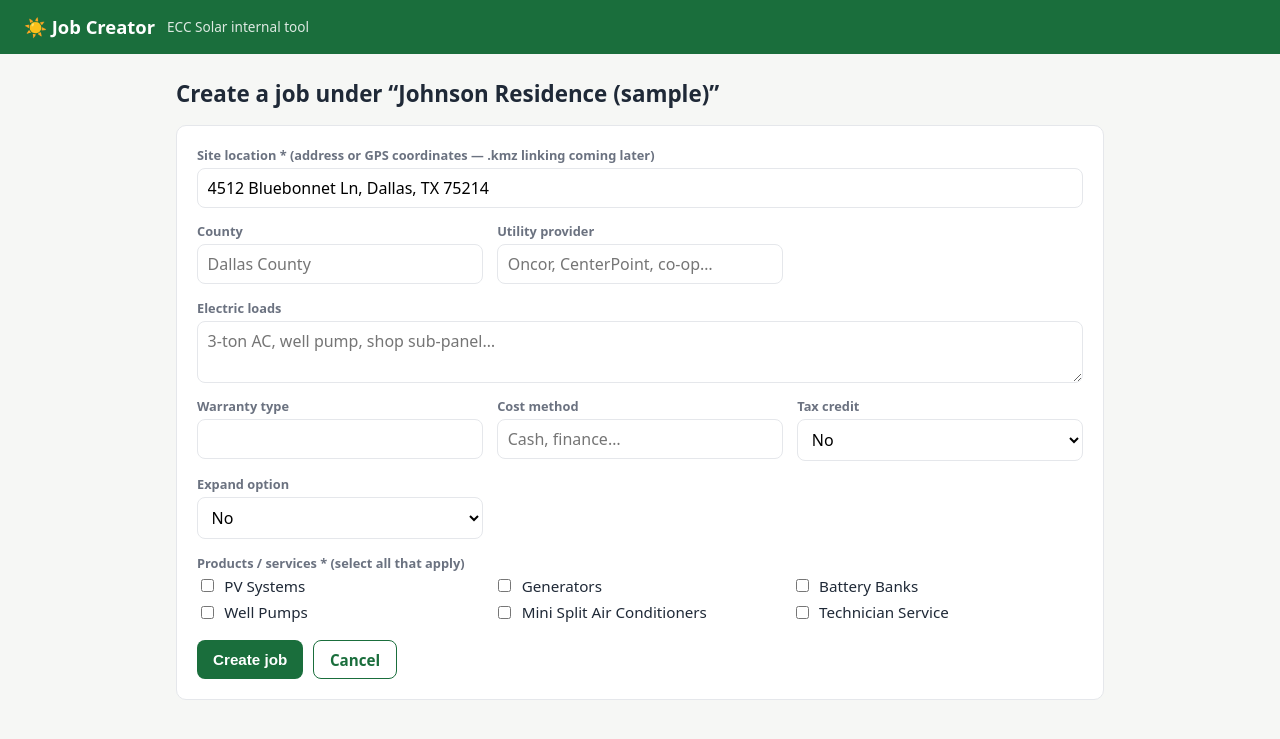
After one commit to RaIn-Solar/job-creator-app, a Flask app: page /clients/1/jobs/new in a window 1280 px wide. The commit adds this page. Shown: the top 739 px of the page. Run offline with Flask 3, Linux system fonts and the light colour scheme; data comes from the database, SQL or seed files in the repository.

Commit message:
Piece 3: job profiles stored under each client
- jobs table linked to clients by client_id (existing databases get
  the table automatically)
- /clients/<id>/jobs/new: job form with ECC's fields — site location
  (kmz-ready), county, electric loads, utility provider, warranty
  type, cost method, tax credit and expand option yes/no, and a
  products/services checkbox group
- /jobs/<id>: job detail page with product badges and a resources
  placeholder for Piece 4
- client profile lists that client's jobs with a New job button

Co-Authored-By: Claude <noreply@anthropic.com>
Claude-Session: https://claude.ai/code/session_01BHvuvRs6P5XV4UN15WC78E

```diff
--- a/app.py
+++ b/app.py
@@ -2,6 +2,7 @@
 
 Piece 1: Flask skeleton backed by SQLite; home page lists client profiles.
 Piece 2: "New client" form and individual client profile pages.
+Piece 3: job profiles stored under each client.
 
 Run it:
     python -m pip install -r requirements.txt
@@ -30,6 +31,22 @@ REQUIRED_CLIENT_FIELDS = {
     "street_address": "Street address",
     "billing_address": "Billing address",
 }
+
+# Job profile columns (products is stored as a comma-separated list).
+JOB_FIELDS = [
+    "site_location", "county", "electric_loads", "utility_provider",
+    "warranty_type", "cost_method", "tax_credit", "expand_option", "products",
+]
+
+# ECC's main products/services — the multi-select on the job form.
+PRODUCTS = [
+    "PV Systems",
+    "Generators",
+    "Battery Banks",
+    "Well Pumps",
+    "Mini Split Air Conditioners",
+    "Technician Service",
+]
 
 app = Flask(__name__)
 # Needed for flash messages; fine as a constant for an internal single-box tool.
@@ -68,6 +85,7 @@ def init_db():
     db = sqlite3.connect(DATABASE)
     db.executescript((BASE_DIR / "schema.sql").read_text())
     ensure_columns(db, "clients", CLIENT_FIELDS)
+    ensure_columns(db, "jobs", JOB_FIELDS)
     if db.execute("SELECT COUNT(*) FROM clients").fetchone()[0] == 0:
         db.executemany(
             "INSERT INTO clients"
@@ -83,6 +101,15 @@ def init_db():
                  "PO Box 2210, Houston, TX 77252",
                  "", "Neighbor referral — the Ortiz install"),
             ],
+        )
+        db.execute(
+            "INSERT INTO jobs (client_id, site_location, county,"
+            " electric_loads, utility_provider, warranty_type, cost_method,"
+            " tax_credit, expand_option, products) VALUES (1, ?, ?, ?, ?, ?, ?, ?, ?, ?)",
+            ("4512 Bluebonnet Ln, Dallas, TX 75214", "Dallas County",
+             "3-ton AC, well pump, shop sub-panel", "Oncor",
+             "Standard 10-year", "Cash", "Yes", "Yes",
+             "PV Systems, Battery Banks"),
         )
         db.commit()
     db.close()
@@ -119,12 +146,68 @@ def new_client():
 
 @app.route("/clients/<int:client_id>")
 def client_detail(client_id):
-    client = get_db().execute(
+    db = get_db()
+    client = db.execute(
         "SELECT * FROM clients WHERE id = ?", (client_id,)
     ).fetchone()
     if client is None:
         abort(404)
-    return render_template("client_detail.html", client=client)
+    jobs = db.execute(
+        "SELECT * FROM jobs WHERE client_id = ? ORDER BY created_at DESC",
+        (client_id,),
+    ).fetchall()
+    return render_template("client_detail.html", client=client, jobs=jobs)
+
+
+@app.route("/clients/<int:client_id>/jobs/new", methods=["GET", "POST"])
+def new_job(client_id):
+    db = get_db()
+    client = db.execute(
+        "SELECT * FROM clients WHERE id = ?", (client_id,)
+    ).fetchone()
+    if client is None:
+        abort(404)
+    if request.method == "POST":
+        values = {f: request.form.get(f, "").strip() for f in JOB_FIELDS}
+        selected = request.form.getlist("products")
+        values["products"] = ", ".join(p for p in PRODUCTS if p in selected)
+        errors = []
+        if not values["site_location"]:
+            errors.append("Site location is required.")
+        if not values["products"]:
+            errors.append("Select at least one product/service.")
+        if errors:
+            flash(" ".join(errors), "error")
+            return render_template(
+                "job_form.html", client=client, values=values,
+                selected=selected, products=PRODUCTS,
+            ), 400
+        cur = db.execute(
+            f"INSERT INTO jobs (client_id, {', '.join(JOB_FIELDS)})"
+            f" VALUES (?, {', '.join('?' * len(JOB_FIELDS))})",
+            [client_id] + [values[f] for f in JOB_FIELDS],
+        )
+        db.commit()
+        flash(f"Job created under {client['name']}.")
+        return redirect(url_for("job_detail", job_id=cur.lastrowid))
+    return render_template(
+        "job_form.html", client=client,
+        values={"site_location": client["street_address"]},
+        selected=[], products=PRODUCTS,
+    )
+
+
+@app.route("/jobs/<int:job_id>")
+def job_detail(job_id):
+    job = get_db().execute(
+        "SELECT jobs.*, clients.name AS client_name"
+        " FROM jobs JOIN clients ON clients.id = jobs.client_id"
+        " WHERE jobs.id = ?",
+        (job_id,),
+    ).fetchone()
+    if job is None:
+        abort(404)
+    return render_template("job_detail.html", job=job)
 
 
 if __name__ == "__main__":
--- a/schema.sql
+++ b/schema.sql
@@ -1,6 +1,7 @@
 -- Job Creator database schema.
 -- Clients: ECC Solar's intake fields (Piece 2, revised).
--- Jobs and resource rules arrive in later pieces.
+-- Jobs: job profiles stored under a client (Piece 3).
+-- Resource rules arrive in Piece 4.
 
 CREATE TABLE IF NOT EXISTS clients (
     id              INTEGER PRIMARY KEY AUTOINCREMENT,
@@ -13,3 +14,18 @@ CREATE TABLE IF NOT EXISTS clients (
     notes           TEXT DEFAULT '',
     created_at      TEXT NOT NULL DEFAULT (datetime('now'))
 );
+
+CREATE TABLE IF NOT EXISTS jobs (
+    id               INTEGER PRIMARY KEY AUTOINCREMENT,
+    client_id        INTEGER NOT NULL REFERENCES clients(id),
+    site_location    TEXT DEFAULT '',   -- address or GPS coordinates; .kmz link planned
+    county           TEXT DEFAULT '',
+    electric_loads   TEXT DEFAULT '',
+    utility_provider TEXT DEFAULT '',
+    warranty_type    TEXT DEFAULT '',
+    cost_method      TEXT DEFAULT '',
+    tax_credit       TEXT DEFAULT 'No',
+    expand_option    TEXT DEFAULT 'No',
+    products         TEXT DEFAULT '',   -- comma-separated selections
+    created_at       TEXT NOT NULL DEFAULT (datetime('now'))
+);
--- a/templates/base.html
+++ b/templates/base.html
@@ -92,6 +92,20 @@
     dl.profile { display: grid; grid-template-columns: 180px 1fr; gap: 0.45rem 1rem; margin: 0; }
     dl.profile dt { color: var(--muted); font-size: 0.85rem; }
     dl.profile dd { margin: 0; }
+    .check-grid { display: grid; grid-template-columns: repeat(auto-fit, minmax(220px, 1fr)); gap: 0.4rem; }
+    label.check { font-weight: normal; font-size: 0.95rem; color: var(--text); display: flex; align-items: center; gap: 0.45rem; }
+    label.check input { width: auto; }
+    .badge {
+      display: inline-block;
+      background: #e7f4ec;
+      border: 1px solid #bfe3cd;
+      color: #14532d;
+      border-radius: 999px;
+      padding: 0.15rem 0.65rem;
+      font-size: 0.8rem;
+      font-weight: 600;
+      margin: 0 0.3rem 0.3rem 0;
+    }
   </style>
 </head>
 <body>
--- /dev/null
+++ b/templates/job_form.html
@@ -0,0 +1,72 @@
+{% extends "base.html" %}
+{% block title %}New job — {{ client["name"] }}{% endblock %}
+{% block content %}
+<h1>Create a job under “{{ client["name"] }}”</h1>
+<form method="post" class="card">
+  <div class="form-grid">
+    <div class="field wide">
+      <label for="site_location">Site location * <span class="muted">(address or GPS coordinates — .kmz linking coming later)</span></label>
+      <input id="site_location" name="site_location"
+             placeholder="123 County Rd 45, Ector, TX — or 31.8457, -102.3676"
+             value="{{ values.get('site_location', '') }}" required>
+    </div>
+    <div class="field">
+      <label for="county">County</label>
+      <input id="county" name="county" value="{{ values.get('county', '') }}"
+             placeholder="Dallas County">
+    </div>
+    <div class="field">
+      <label for="utility_provider">Utility provider</label>
+      <input id="utility_provider" name="utility_provider"
+             value="{{ values.get('utility_provider', '') }}"
+             placeholder="Oncor, CenterPoint, co-op…">
+    </div>
+    <div class="field wide">
+      <label for="electric_loads">Electric loads</label>
+      <textarea id="electric_loads" name="electric_loads" rows="2"
+                placeholder="3-ton AC, well pump, shop sub-panel…">{{ values.get('electric_loads', '') }}</textarea>
+    </div>
+    <div class="field">
+      <label for="warranty_type">Warranty type</label>
+      <input id="warranty_type" name="warranty_type"
+             value="{{ values.get('warranty_type', '') }}">
+    </div>
+    <div class="field">
+      <label for="cost_method">Cost method</label>
+      <input id="cost_method" name="cost_method"
+             value="{{ values.get('cost_method', '') }}"
+             placeholder="Cash, finance…">
+    </div>
+    <div class="field">
+      <label for="tax_credit">Tax credit</label>
+      <select id="tax_credit" name="tax_credit">
+        <option value="No" {% if values.get('tax_credit', 'No') == 'No' %}selected{% endif %}>No</option>
+        <option value="Yes" {% if values.get('tax_credit') == 'Yes' %}selected{% endif %}>Yes</option>
+      </select>
+    </div>
+    <div class="field">
+      <label for="expand_option">Expand option</label>
+      <select id="expand_option" name="expand_option">
+        <option value="No" {% if values.get('expand_option', 'No') == 'No' %}selected{% endif %}>No</option>
+        <option value="Yes" {% if values.get('expand_option') == 'Yes' %}selected{% endif %}>Yes</option>
+      </select>
+    </div>
+    <div class="field wide">
+      <label>Products / services * <span class="muted">(select all that apply)</span></label>
+      <div class="check-grid">
+        {% for p in products %}
+        <label class="check">
+          <input type="checkbox" name="products" value="{{ p }}"
+                 {% if p in selected %}checked{% endif %}>
+          {{ p }}
+        </label>
+        {% endfor %}
+      </div>
+    </div>
+  </div>
+  <div class="actions">
+    <button type="submit" class="btn">Create job</button>
+    <a href="{{ url_for('client_detail', client_id=client['id']) }}" class="btn btn-secondary">Cancel</a>
+  </div>
+</form>
+{% endblock %}
```
Also changed, not shown: templates/client_detail.html (+24 -2 lines), templates/job_detail.html (added, +33 -0 lines), README.md.
